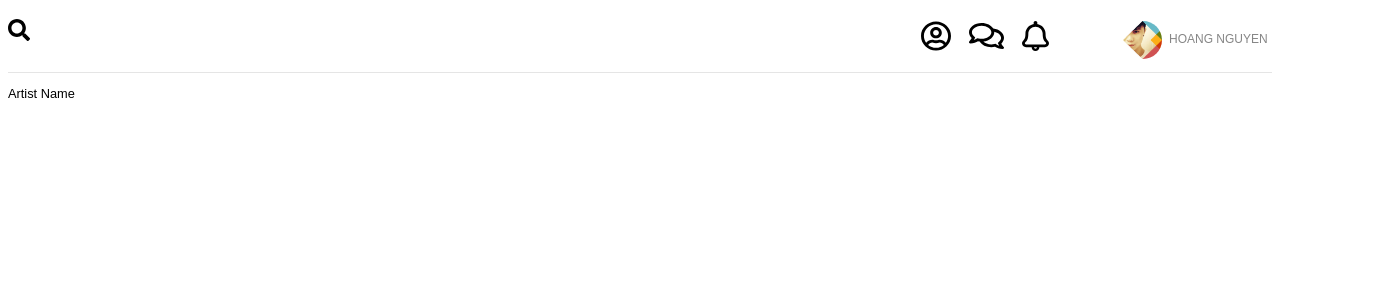
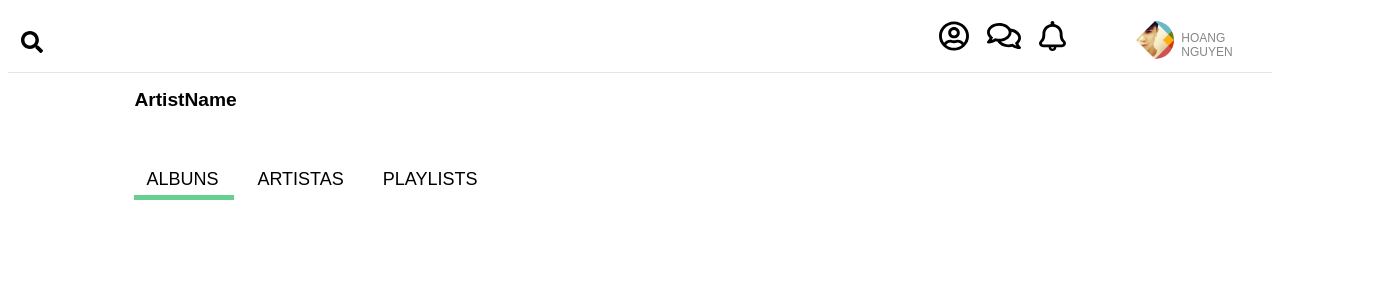
Before and after one commit to SharksT/itunes-search-app, a React (Create React App) app: page / in a window 1280 px wide. Shown: the top 300 px of the page, 1398 px wide, since content can reach past the window. Built offline with nearby package versions, Linux system fonts and the light colour scheme.

Commit message:
Beta 0.6
Css and ETC

```diff
--- a/src/App.js
+++ b/src/App.js
@@ -13,35 +13,15 @@ class App extends React.Component {
         collectionName: 'desc',
       }
     }
-    this.handleChange = this.handleChange.bind(this)
-    this.handleClick = this.handleClick.bind(this)
-    this.sortBy = this.sortBy.bind(this)
-  }
-
-  handleChange(e) {
-    this.setState({
-      query: e.target.value
-    })
+    this.handleKey = this.handleKey.bind(this)
   }
 
 
 
-  sortBy(key) {
-    this.setState({
-      data: this.state.data.sort( (a, b) => (
-        this.state.direction[key] === 'asc'
-          ? parseFloat(a[key]) - parseFloat(b[key])
-          : parseFloat(b[key]) - parseFloat(a[key])
-      )),
-      direction: {
-        [key]: this.state.direction[key] === 'asc'
-          ? 'desc'
-          : 'asc'
-      }
-    })
-  }
-
-  handleClick() {
+  handleKey(e) {
+      this.setState({
+        query: e.target.value
+      })
    const search =  this.state.query.split(' ').join('+')
    const api = "https://cors-anywhere.herokuapp.com/https://itunes.apple.com/search?media=music&term="
    const to_fetch = api + search + "&limit=1&wrapperType=track&kind=song"
@@ -49,6 +29,7 @@ class App extends React.Component {
     .then(response => {
       if (!response.data || !response.data.resultCount) return false;
       const artistId = response.data.results[0].artistId
+      const artistName = response.data.results[0].artistName;
       return axios(`https://cors-anywhere.herokuapp.com/https://itunes.apple.com/lookup?id=${artistId}&entity=album`)
     })
     .then(response => {
@@ -56,21 +37,14 @@ class App extends React.Component {
       const data = response.data.results.slice(1)
       let tracks = []
       for (let i = 0; i < data.length; i++) {
-        let album = data[i].collectionName
-        const datatype = {}
         axios(`https://cors-anywhere.herokuapp.com/https://itunes.apple.com/lookup?id=${data[i].collectionId}&entity=song`).then((response) => {
         tracks = tracks.concat(response.data.results)
-        //const trackAlbum = tracks[0].collectionName
           if(i === (data.length - 1)){
               console.log(_.groupBy(tracks,'collectionName'))
               this.setState({
                 data : _.groupBy(tracks,'collectionName'),
-                //data : tracks
               })
           }
-          /*this.setState({
-            data: responses.results
-          }),this.sortBy('collectionId')*/
         });
       }
     })
@@ -82,10 +56,7 @@ class App extends React.Component {
       <div>
         <Search
           search={this.state.data}
-          value={this.state.query}
-          handleChange={this.handleChange}
-          handleClick={this.handleClick}
-          sortBy={this.sortBy}
+          handleKey={this.handleKey}
         />
       </div>
     )
--- a/src/components/css/main.css
+++ b/src/components/css/main.css
@@ -29,8 +29,7 @@
 .header .top .side{
     order: 0;
     width: 30%;
-    margin: 0;
-    padding: 0;
+    margin: 1%;
 }
 
 .header .top .icons{
@@ -41,9 +40,45 @@
     margin-left : 62%;
 }
 .header .mid{
+    width: 100%;
+    margin-left: 10%;
+    margin-bottom: 0;
     display: flex;
+    flex-direction: column;
     height: 10em;
     padding: 0;
+}
+
+.menuItem{
+    float: left;
+    padding: 0 16px 0 0 ;
+    margin: 3.5% 23px 0 0;
+    text-align: center;
+}
+.menuItem a{
+    display: inline;
+    color: black;
+    text-decoration: none;
+}
+
+.activeMenu a{
+    text-decoration: none;
+    color: black;
+    float: left;
+    padding: 0 16px 5px 12px ;
+    margin: 3.5% 23px 0 0;
+    text-align: center;
+    border-bottom: 5px solid #67D091;
+}
+
+
+.header .mid .artist{
+    display: flex;
+}
+
+.header .mid .menu{
+    font-size: 18px;
+    display: flex;
 }
 
 .container .item{
@@ -59,6 +94,14 @@
 .container .item .info{
     width: 100%;
     order: 1;
+}
+
+.tracks {
+    width: 100%;
+    margin: 0.35em 0 0.2em 0;
+    display: flex;
+    border-bottom: 0.05em solid rgba(0, 0, 0, 0.1);
+    padding: 0.35em 0 0.7em 0;
 }
 
 /*        Tags         */
@@ -85,13 +128,7 @@ ul {
     margin: 0;
 }
 
-li {
-    width: 100%;
-    margin: 0.35em 0 0.2em 0;
-    display: flex;
-    border-bottom: 0.05em solid rgba(0, 0, 0, 0.1);
-    padding: 0.35em 0 0.7em 0;
-}
+
 
 /*          Miscellanius           */
 
@@ -198,11 +235,6 @@ input[type=text]:focus {
     }
 
 
-    .date{
-      width: 0;
-      height: 0;
-    }
-
     .arrow{
         align-self: middle;
         display: unset;
@@ -216,6 +248,18 @@ input[type=text]:focus {
         width: 100%;
         margin-left : 20%;
     }
+    .header .mid{
+        margin:0;
+
+    }
+
+
+    .activeMenu a{
+        padding: 0 1em;
+        margin: 15% 0 0 0;
+        border-bottom: none;
+        border-left: 5px solid #67D091;
+    }
     .imgh{
         display: none;
     }
@@ -228,4 +272,7 @@ input[type=text]:focus {
     .contactName{
         display: none;
     }
+    .menuItem{
+        display: none;
+    }
 }
--- a/src/components/search/index.js
+++ b/src/components/search/index.js
@@ -33,9 +33,7 @@ export default function Search(props) {
         <div className="side">
         <input
         type="text"
-        onChange={props.handleChange}
-        value={props.value}
-        onKeyUp={props.handleClick}
+        onKeyPress={props.handleKey}
         placeholder="Search.."
          />
         </div>
@@ -49,11 +47,21 @@ export default function Search(props) {
         </div>
       </div>
       <div className="mid">
-      <p>Artist Name</p>
+        <div className="artist">
+        <h2>ArtistName</h2>
+        </div>
+        <div className="menu">
+        <ul>
+          <li className="activeMenu"><a href="#A"> ALBUNS </a></li>
+          <li className="menuItem"><a href="#B"> ARTISTAS </a></li>
+          <li className="menuItem"><a href="#C"> PLAYLISTS </a></li>
+        </ul>
+        </div>
       </div>
     </div>
         {
-            Object.keys(myData).map(key => {
+
+            Object.keys(myData).sort(function(a,b){return getYear(myData[b][0]) - getYear(myData[a][0]) }).map(key => {
               return (
                   <div className='item' >
                       {getThumbnail(myData[key][0])}
@@ -64,9 +72,9 @@ export default function Search(props) {
                       <h1>{key}</h1>
                       <ul>
                           { myData[key].reduce((acc, track, index) => {
-                      if(index > 0) {
+                      if(track.trackCensoredName != null) {
                           acc.push(
-                          <li><p className="dist">{track.trackCensoredName}</p><p className='dur'>{gettime(track)}</p></li>)
+                          <li className="tracks"><p className="dist">{track.trackCensoredName}</p><p className='dur'>{gettime(track)}</p></li>)
                       }
                       return acc;
                   }, []) }
```
